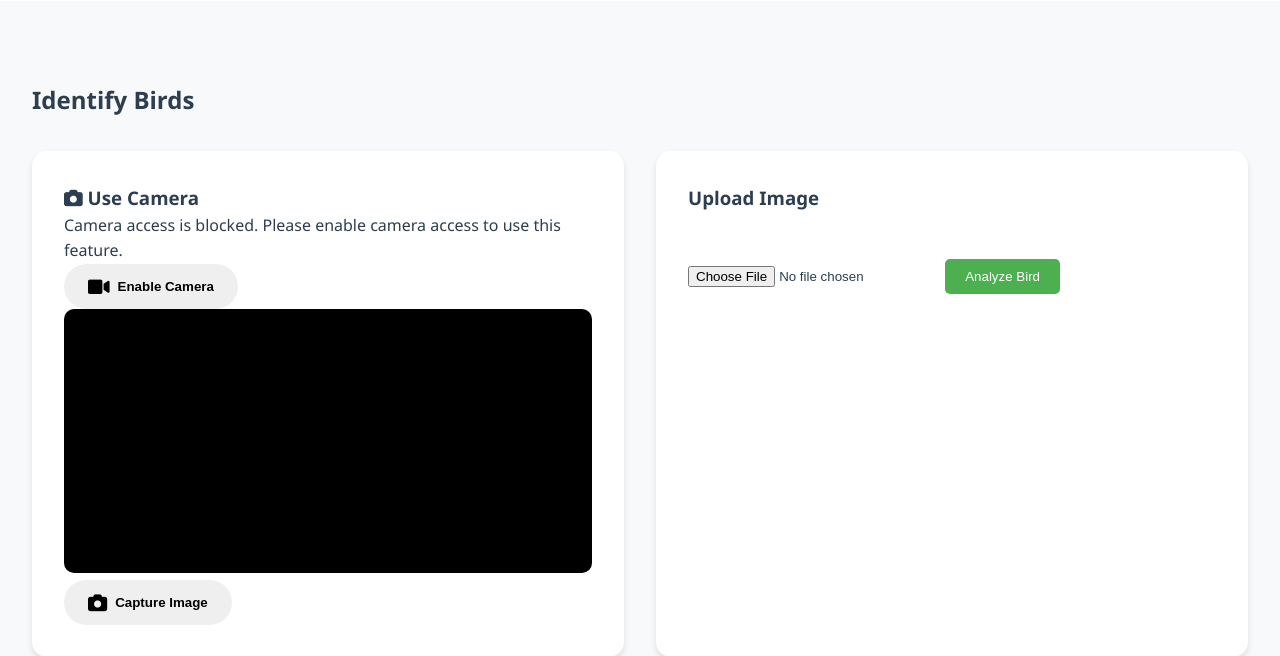
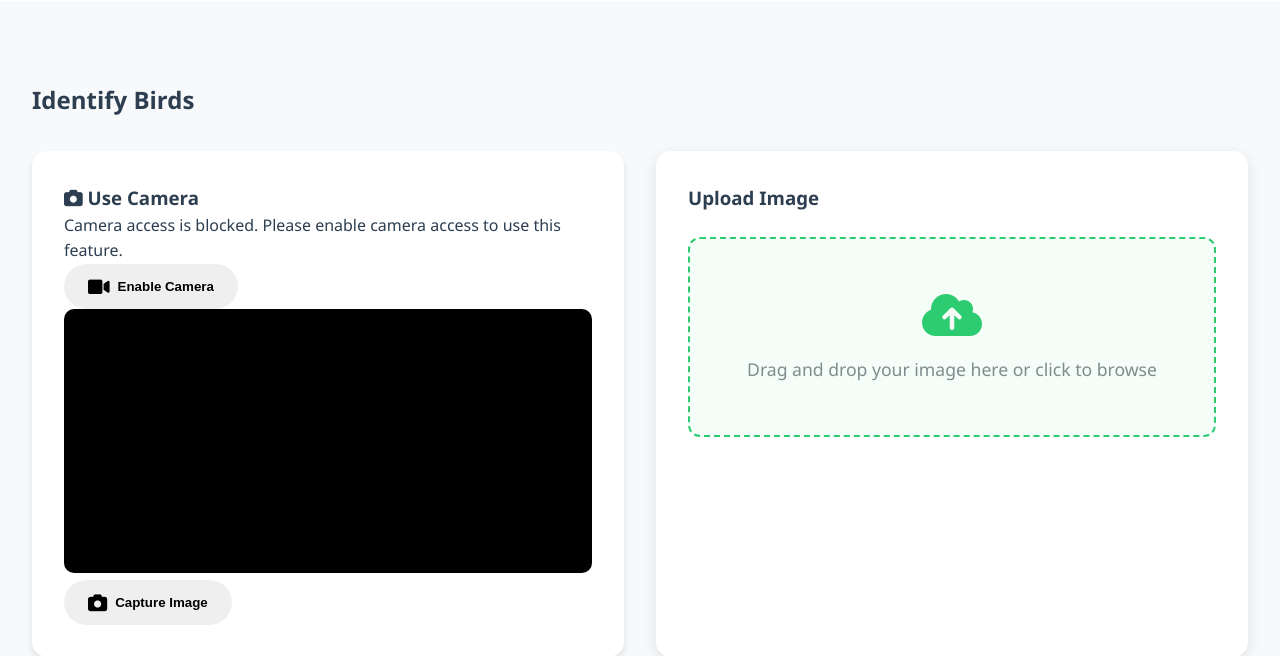
Before and after one commit to alvishprasla11/BirdVision, a Django app: template BirdVisionApp/Index/templates/index.html in a window 1280 px wide. Shown: the part 1247-1903 px from the top of the page. Run offline with Django 5.2, Linux system fonts and the light colour scheme; the template is opened without the code that fills it, so the values that code supplies are empty; some libraries are stand-ins or nearby versions.

Commit message:
made some visual changes on the index.html

```diff
--- a/BirdVisionApp/Index/templates/index.html
+++ b/BirdVisionApp/Index/templates/index.html
@@ -79,15 +79,14 @@
 
                 <div class="option-card upload-option">
                     <h3>Upload Image</h3>
-                    <div style="margin: 20px 0;">
-                        <input type="file" id="imageUpload" accept="image/*" style="margin-bottom: 10px;"/>
-                        <button id="submitUpload" style="padding: 10px 20px; margin-top: 10px; cursor: pointer; background-color: #4CAF50; color: white; border: none; border-radius: 5px;">
-                            Analyze Bird
-                        </button>
-                        <div id="preview-container" class="hidden" style="margin-top: 20px;">
-                            <h4>Image Preview</h4>
-                            <img id="imagePreview" alt="Bird Preview" style="max-width: 300px; margin: 10px 0;"/>
-                        </div>
+                    <div class="file-input-container">
+                        <i class="fas fa-cloud-upload-alt"></i>
+                        <p>Drag and drop your image here or click to browse</p>
+                        <input type="file" id="imageUpload" accept="image/*"/>
+                    </div>
+                    <div id="preview-container" class="hidden">
+                        <h4><i class="fas fa-image"></i> Image Preview</h4>
+                        <img id="imagePreview" alt="Bird Preview"/>
                     </div>
                 </div>
             </div>
@@ -337,7 +336,7 @@
 
         document.getElementById('imageUpload').addEventListener('change', function() {
             if (this.files && this.files[0]) {
-                // Use FileReader for preview too
+                // Show preview
                 const reader = new FileReader();
                 const previewContainer = document.getElementById('preview-container');
                 const imagePreview = document.getElementById('imagePreview');
@@ -345,15 +344,11 @@
                 reader.onload = function(e) {
                     imagePreview.src = e.target.result;
                     previewContainer.classList.remove('hidden');
+
+                    // Process image immediately after preview is shown
+                    readURL(document.getElementById('imageUpload'));
                 };
                 reader.readAsDataURL(this.files[0]);
-            }
-        });
-
-        document.getElementById('submitUpload').addEventListener('click', function() {
-            const input = document.getElementById('imageUpload');
-            if (input.files && input.files[0]) {
-                readURL(input);
             }
         });
     </script>
--- a/BirdVisionApp/static/css/Index.css
+++ b/BirdVisionApp/static/css/Index.css
@@ -578,59 +592,85 @@ body, html {
     color: var(--primary-color);
 }
 
-#imagePreview {
-    max-width: 100%;
-    max-height: 300px;
-    border-radius: 10px;
-    box-shadow: 0 2px 8px rgba(0,0,0,0.1);
-    margin: 0.5rem auto;
-    display: block;
-    object-fit: contain;
-}
-
+/* Modern upload section styling */
 .upload-option {
     display: flex;
     flex-direction: column;
-    gap: 1rem;
+    gap: 1.5rem;
+    padding: 2rem;
+    background: var(--container-bg);
+    border-radius: 15px;
+    box-shadow: 0 4px 15px rgba(0, 0, 0, 0.1);
 }
 
-.upload-btn {
-    display: inline-block;
-    padding: 0.8rem 1.5rem;
-    background-color: var(--primary-color);
-    color: white;
-    border-radius: 25px;
+/* File input container */
+.file-input-container {
+    position: relative;
+    width: 100%;
+    min-height: 200px;
+    border: 2px dashed var(--primary-color);
+    border-radius: 12px;
+    display: flex;
+    flex-direction: column;
+    align-items: center;
+    justify-content: center;
+    padding: 2rem;
+    background: rgba(46, 204, 113, 0.05);
+    transition: all 0.3s ease;
     cursor: pointer;
-    transition: all 0.3s ease;
+}
+
+.file-input-container:hover {
+    background: rgba(46, 204, 113, 0.1);
+    transform: translateY(-2px);
+}
+
+.file-input-container input[type="file"] {
+    position: absolute;
+    width: 100%;
+    height: 100%;
+    top: 0;
+    left: 0;
+    opacity: 0;
+    cursor: pointer;
+}
+
+.file-input-container i {
+    font-size: 3rem;
+    color: var(--primary-color);
     margin-bottom: 1rem;
 }
 
-.upload-btn:hover {
-    background-color: var(--primary-dark);
-    transform: translateY(-2px);
+.file-input-container p {
+    color: var(--text-secondary);
+    font-size: 1.1rem;
+    text-align: center;
 }
 
-.upload-btn input {
-    display: none;
+/* Preview section styling */
+#preview-container {
+    width: 100%;
+    margin-top: 1.5rem;
+    padding: 1.5rem;
+    background: var(--background-color);
+    border-radius: 12px;
+    transition: all 0.3s ease;
 }
 
-.submit-btn {
-    background-color: var(--primary-color);
-    color: white;
-    margin-top: 1rem;
-    padding: 0.8rem 2rem;
-    font-size: 1rem;
+#preview-container h4 {
+    color: var(--text-primary);
+    font-size: 1.2rem;
+    margin-bottom: 1rem;
+    display: flex;
+    align-items: center;
+    gap: 0.5rem;
 }
 
-.submit-btn:hover {
-    background-color: var(--primary-dark);
-}
-
-.preview-section {
-    display: flex;
-    flex-direction: column;
-    align-items: center;
-    gap: 1rem;
+#imagePreview {
+    width: 100%;
+    border-radius: 8px;
+    box-shadow: 0 4px 15px rgba(0, 0, 0, 0.1);
+    transition: all 0.3s ease;
 }
 
 .media-container {
```
Also changed, not shown: other parts of BirdVisionApp/static/css/Index.css (+43 -4 lines).
